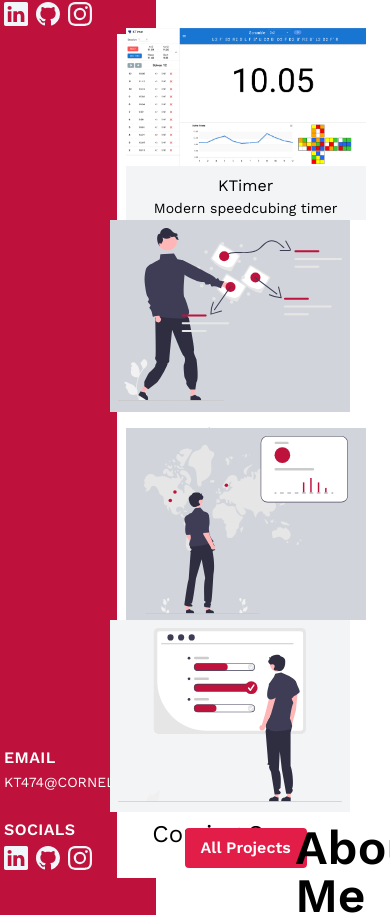
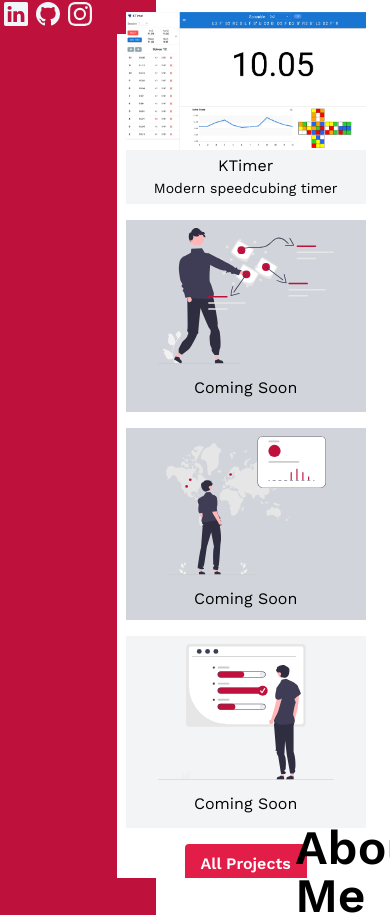
Before and after one commit to kt474/portfolio-v4, a Vue app: page / in a window 390 px wide. Shown: the part 810-1725 px from the top of the page. Built offline with nearby package versions, Linux system fonts and the light colour scheme.

Commit message:
projects page mobile responsive

```diff
--- a/src/components/Projects.vue
+++ b/src/components/Projects.vue
@@ -8,55 +8,49 @@ const page = ["main", "current", "about"];
 
 <template>
   <div class="w-full h-screen projects relative">
-    <Footer class="absolute bottom-0" />
+    <Footer class="hidden sm:block absolute bottom-0" />
     <div class="flex align-middle justify-center force-center">
       <div>
-        <div class="flex flex-col lg:flex-row">
-          <div class="w-60 h-48 lg:w-80 lg:h-64 bg-gray-100 mx-4">
+        <div class="flex flex-col md:flex-row">
+          <div class="w-60 h-48 lg:w-80 lg:h-64 bg-gray-100 mx-4 mb-4 md:mb-0">
             <a href="https://ktimer.app" target="_blank">
               <img src="../assets/ktimer.png" alt="ktimer" />
-              <div class="flex-col text-center justify-center mt-2">
+              <div class="flex-col text-center justify-center mt-1 lg:mt-2">
                 <p class="text-base lg:text-2xl">KTimer</p>
                 <p class="text-sm lg:text-lg">Modern speedcubing timer</p>
               </div>
             </a>
           </div>
-          <div class="w-60 h-48 lg:w-80 lg:h-64 bg-gray-300">
+          <div class="mx-auto w-60 h-48 lg:w-80 lg:h-64 bg-gray-300">
             <img
-              class="mx-auto p-2"
+              class="mx-auto p-2 w-48 lg:w-60"
               src="../assets/undraw_1.svg"
-              width="240"
-              height="200"
               alt="undraw-1"
             />
-            <div class="flex-col text-center justify-center mt-3">
-              <p class="text-2xl">Coming Soon</p>
+            <div class="flex-col text-center justify-center mt-1 lg:mt-3">
+              <p class="text-base lg:text-2xl">Coming Soon</p>
             </div>
           </div>
         </div>
-        <div class="flex flex-col lg:flex-row mt-4">
-          <div class="w-60 h-48 lg:w-80 lg:h-64 bg-gray-300 mx-4">
+        <div class="flex flex-col md:flex-row mt-4">
+          <div class="w-60 h-48 lg:w-80 lg:h-64 bg-gray-300 mx-4 mb-4 md:mb-0">
             <img
-              class="mx-auto p-2"
+              class="w-44 lg:w-56 mx-auto p-2"
               src="../assets/undraw_2.svg"
-              width="220"
-              height="180"
               alt="undraw-2"
             />
-            <div class="flex-col text-center justify-center mt-3">
-              <p class="text-2xl">Coming Soon</p>
+            <div class="flex-col text-center justify-center mt-1 lg:mt-2">
+              <p class="text-base lg:text-2xl">Coming Soon</p>
             </div>
           </div>
-          <div class="w-60 h-48 lg:w-80 lg:h-64 bg-gray-100">
+          <div class="mx-auto w-60 h-48 lg:w-80 lg:h-64 bg-gray-100">
             <img
-              class="mx-auto p-2"
+              class="w-48 lg:w-60 mx-auto p-2"
               src="../assets/undraw_3.svg"
-              width="250"
-              height="200"
               alt="undraw-3"
             />
-            <div class="flex-col text-center justify-center mt-2">
-              <p class="text-2xl">Coming Soon</p>
+            <div class="flex-col text-center justify-center mt-1 lg:mt-3">
+              <p class="text-base lg:text-2xl">Coming Soon</p>
             </div>
           </div>
         </div>
```
